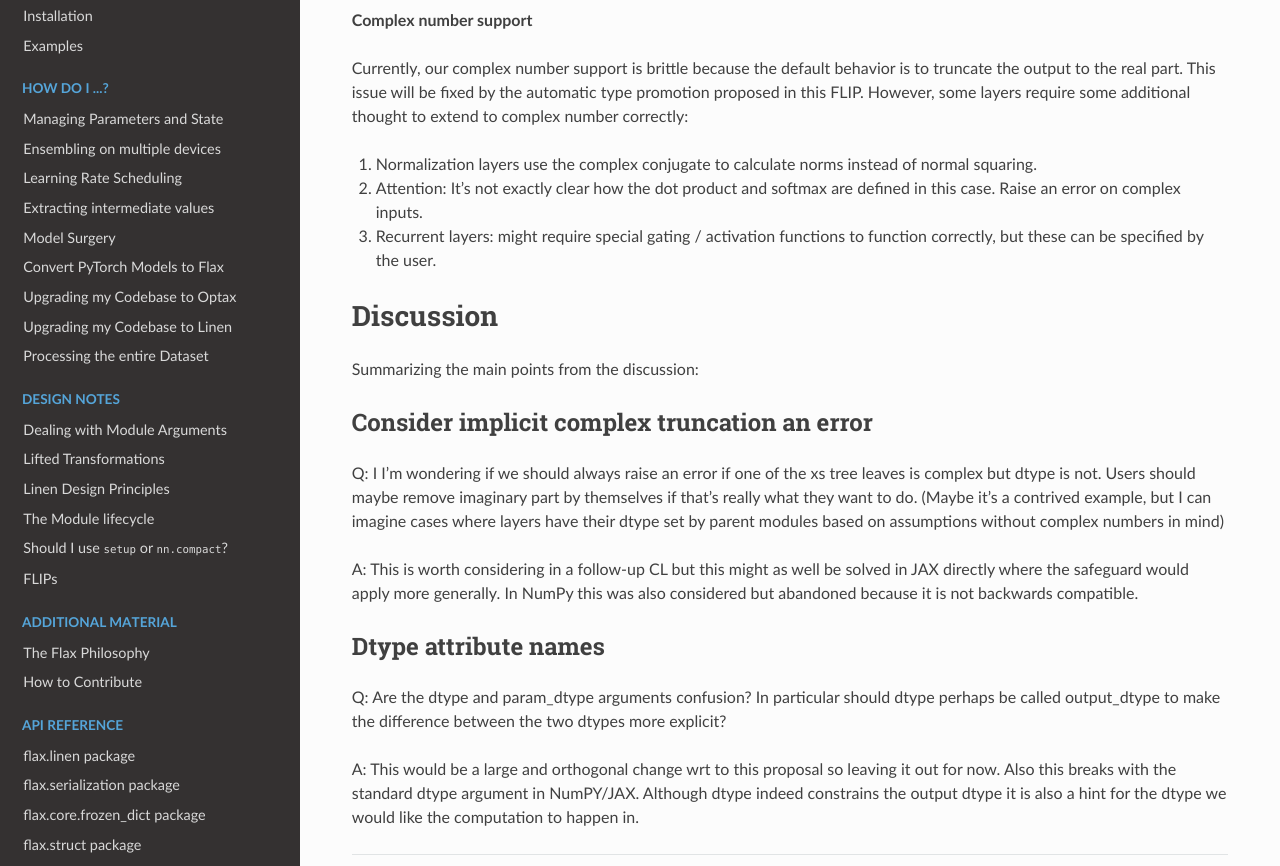
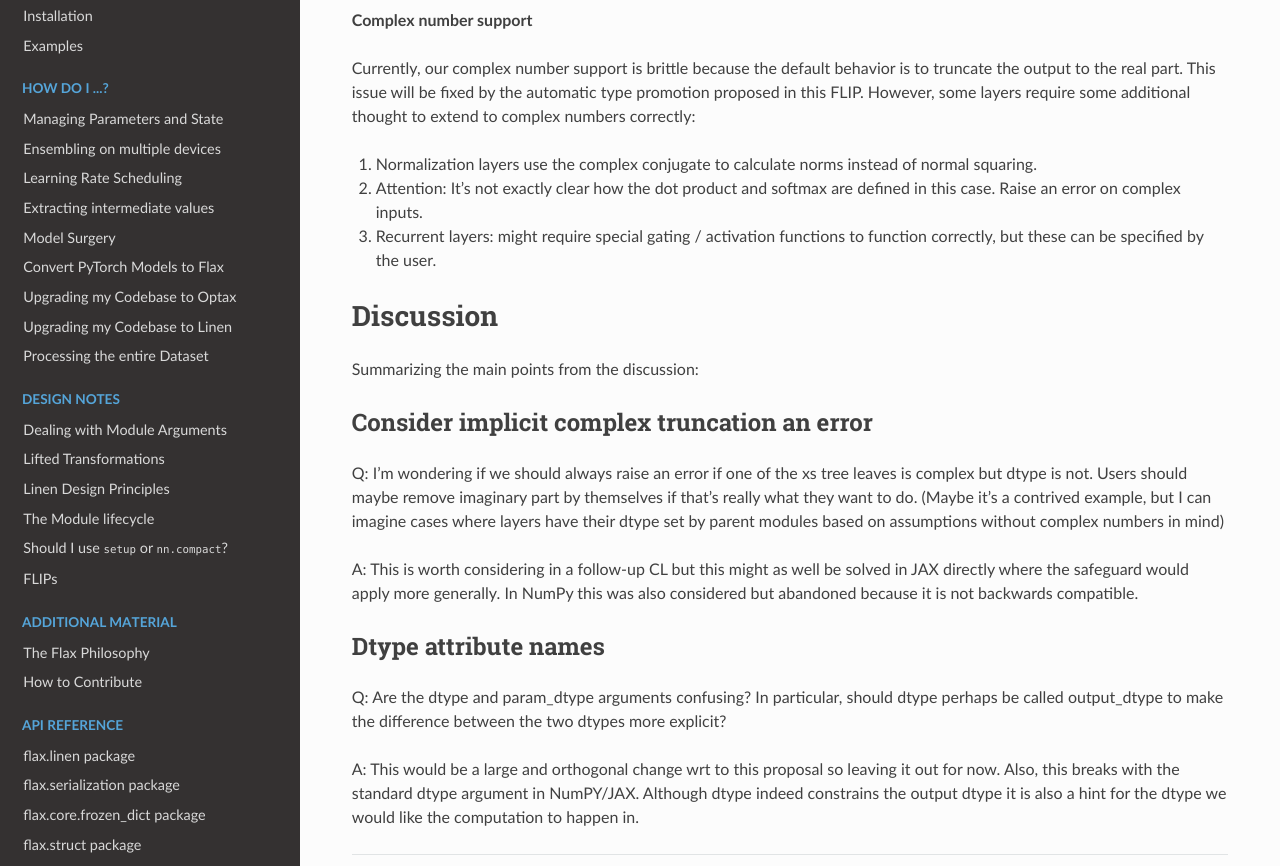
Before and after one commit to google/flax, a Sphinx documentation site: the page built from docs/flip/1777-default-dtype.md, in a window 1280 px wide and 1400 px high, scrolled down 2615 px. Shown: the part 441-1307 px from the top of the window. Built offline with Sphinx 7.4.7 and the Read the Docs theme 2.0.0, drawn with Linux system fonts in a browser that asks for light colours; pages that are not in the unit, such as notebooks, are missing from menus; some of the changed text lies outside the part shown.

Commit message:
Correcting Mistakes In Flip Docs

```diff
--- a/docs/flip/1777-default-dtype.md
+++ b/docs/flip/1777-default-dtype.md
@@ -16,7 +16,7 @@
 
 Currently, Linen Modules always produce `module.dtype` (defaults to float32) outputs regardless of input and parameter dtypes. Half-precision types like float16 and bfloat16 are supported by explicitly passing the half-precision type to each Module. The way this is currently implemented is that each Module has a dtype argument with float32 as the default value. The layer guarantees that this dtype will be the return type of the result returned by `__call__`.
 
-The current behavior is problematic and results in silent bugs especially for dtypes that do not fit inside float32 (complex, float64). Also the Linen dtype behavior is significantly different from how NumPy and by extension JAX handle dtypes.
+The current behavior is problematic and results in silent bugs, especially for dtypes that do not fit inside float32 (complex, float64). Also, the Linen dtype behavior is significantly different from how NumPy and by extension JAX handle dtypes.
 
 
 ### Dtypes in JAX
@@ -99,7 +99,7 @@
 
 **Complex number support**
 
-Currently, our complex number support is brittle because the default behavior is to truncate the output to the real part. This issue will be fixed by the automatic type promotion proposed in this FLIP. However, some layers require some additional thought to extend to complex number correctly:
+Currently, our complex number support is brittle because the default behavior is to truncate the output to the real part. This issue will be fixed by the automatic type promotion proposed in this FLIP. However, some layers require some additional thought to extend to complex numbers correctly:
 
 1. Normalization layers use the complex conjugate to calculate norms instead of normal squaring.
 2. Attention: It’s not exactly clear how the dot product and softmax are defined in this case. Raise an error on complex inputs.
@@ -114,7 +114,7 @@
 ## Consider implicit complex truncation an error
 
 Q:
-I I'm wondering if we should always raise an error if one of the xs tree leaves is complex but dtype is not. Users should maybe remove imaginary part by themselves if that's really what they want to do.
+I'm wondering if we should always raise an error if one of the xs tree leaves is complex but dtype is not. Users should maybe remove imaginary part by themselves if that's really what they want to do.
 (Maybe it's a contrived example, but I can imagine cases where layers have their dtype set by parent modules based on assumptions without complex numbers in mind)
 
 A:
@@ -124,9 +124,9 @@
 ## Dtype attribute names
 
 Q:
-Are the dtype and param_dtype arguments confusion? In particular should dtype perhaps be called output_dtype to make the difference between the two dtypes more explicit?
+Are the dtype and param_dtype arguments confusing? In particular, should dtype perhaps be called output_dtype to make the difference between the two dtypes more explicit?
 
 A:
-This would be a large and orthogonal change wrt to this proposal so leaving  it out for now.
-Also this breaks with the standard dtype argument in NumPY/JAX.
+This would be a large and orthogonal change wrt to this proposal so leaving it out for now.
+Also, this breaks with the standard dtype argument in NumPY/JAX.
 Although dtype indeed constrains the output dtype it is also a hint for the dtype we would like the computation to happen in.
```
Also changed, not shown: other parts of docs/flip/1777-default-dtype.md (+3 -3 lines).
